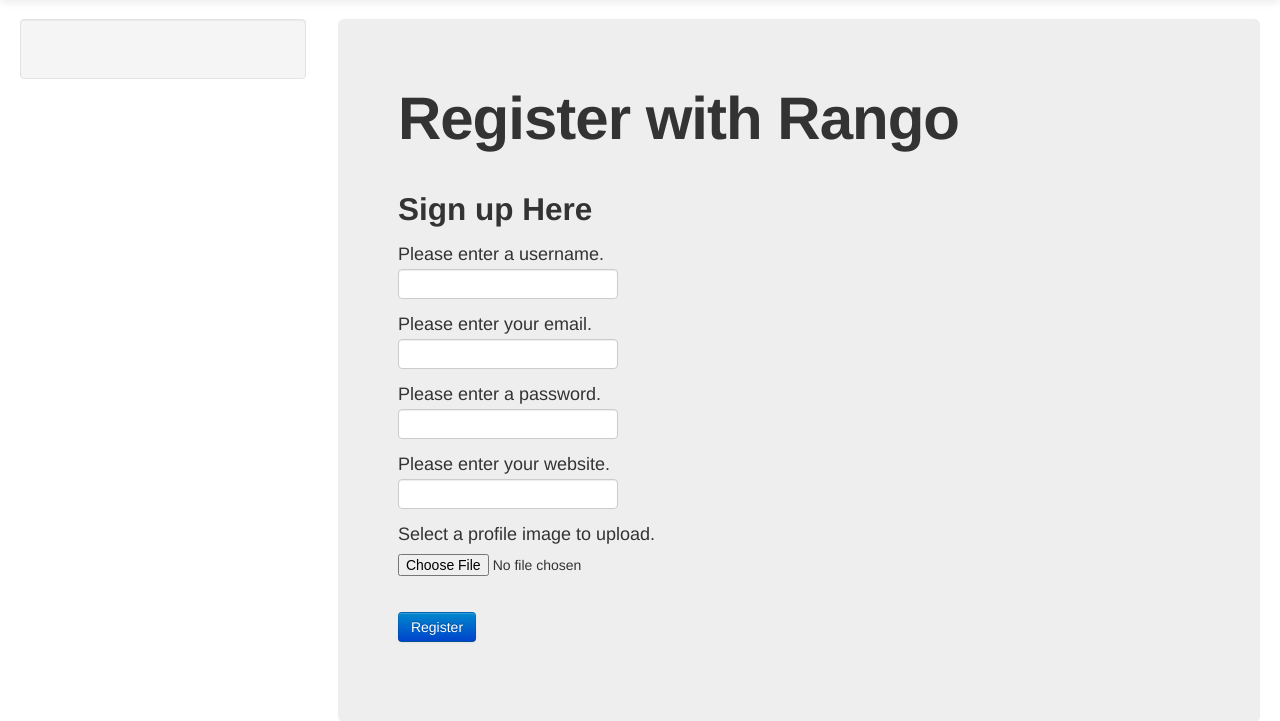
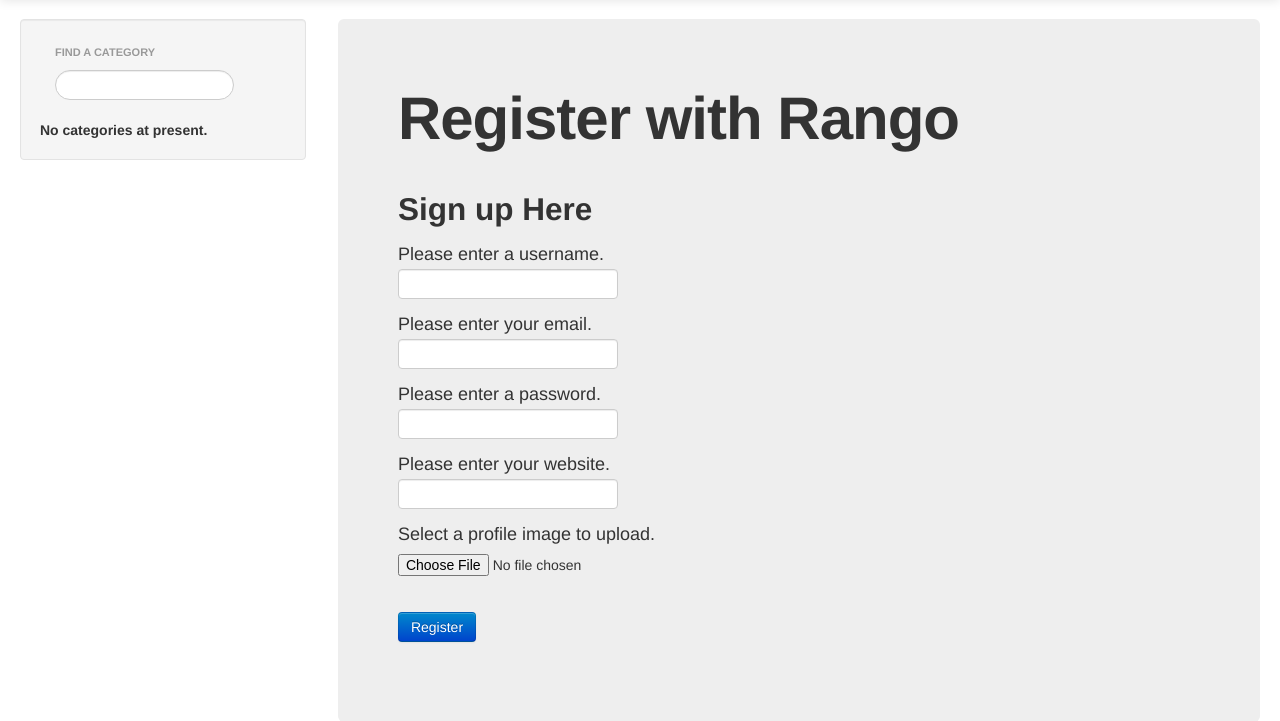
Before and after one commit to manuelgerstner/djangoTest, a Django app: page /DjangoTest/register/ in a window 1280 px wide; the page is wider, and only the part inside the window is pictured. Shown: the part 41-762 px from the top of that part. Run offline with Django 3.2, Linux system fonts and the light colour scheme; parts of the project's set-up code (start-up, migrations or seed data) failed here and were passed over.

Commit message:
Added AJAX category search functionality

```diff
--- a/DjangoTest/urls.py
+++ b/DjangoTest/urls.py
@@ -5,6 +5,7 @@ urlpatterns = patterns('',
         url(r'^$', views.index, name='index'),
         # About page
         url(r'^about/', views.about, name='about'),
+        url(r'^suggest_category/$', views.suggest_category, name='suggest_category'),
         url(r'^add_category/$', views.add_category, name='add_category'),
         url(r'^category/(?P<category_name_url>\w+)/$', views.category, name='category'),
         url(r'^category/(?P<category_name_url>\w+)/add_page/$', views.add_page, name='add_page'),
@@ -12,4 +13,8 @@ urlpatterns = patterns('',
         url(r'^login/$', views.user_login, name='login'),
         url(r'^logout/$', views.user_logout, name='logout'),
         url(r'^restricted/', views.restricted, name='restricted'),
-        url(r'^search/', views.search, name='search'),)
+        url(r'^search/', views.search, name='search'),
+        url(r'^profile/', views.profile, name='profile'),
+        url(r'^goto/', views.track_url, name='track_url'),
+        url(r'^like_category/$', views.like_category, name='like_category'),
+        )
--- a/DjangoTest/views.py
+++ b/DjangoTest/views.py
@@ -4,7 +4,7 @@ __author__ = 'Manuel'
 from django.http import HttpResponse, HttpResponseRedirect
 from django.template import RequestContext
 from django.shortcuts import render_to_response
-from DjangoTest.models import Category, Page
+from DjangoTest.models import Category, Page, UserProfile, User
 from DjangoTest.forms import CategoryForm, PageForm, UserProfileForm, UserForm
 from DjangoTest.bing_search import run_query
 from django.contrib.auth import authenticate, login, logout
@@ -25,6 +25,22 @@ def get_category_list():
      for category in category_list:
         category.url = get_url_from_category_name(category.name)
      return category_list
+
+
+def get_category_list(max_results=0, starts_with=''):
+    cat_list = []
+    if starts_with:
+        cat_list = Category.objects.filter(name__istartswith=starts_with)
+    else:
+        cat_list = Category.objects.all()
+
+    if max_results > 0:
+        if len(cat_list) > max_results:
+            cat_list = cat_list[:max_results]
+
+    for cat in cat_list:
+        cat.url = get_url_from_category_name(cat.name)
+    return cat_list
 
 
 def index(request):
@@ -56,12 +72,17 @@ def index(request):
 
 def about(request):
     context = RequestContext(request)
+    cat_list = get_category_list()
     if request.session.get('visits'):
         count = request.session.get('visits')
     else:
         count = 0
 
-    return render_to_response('rango/about.html', { 'views': count }, context)
+
+    context_dict = {'categories': cat_list,
+                    'views': count }
+
+    return render_to_response('rango/about.html', context_dict, context)
 
 
 def category(request, category_name_url):
@@ -95,6 +116,8 @@ def add_category(request):
     # Get the context from the request.
     context = RequestContext(request)
 
+    cat_list = get_category_list()
+
     # A HTTP POST?
     if request.method == 'POST':
         form = CategoryForm(request.POST)
@@ -116,12 +139,14 @@ def add_category(request):
 
     # Bad form (or form details), no form supplied...
     # Render the form with error messages (if any).
-    return render_to_response('rango/add_category.html', {'form': form}, context)
+    return render_to_response('rango/add_category.html', {'categories': cat_list, 'form': form}, context)
 
 
 def add_page(request, category_name_url):
     # Get the context from the request.
     context = RequestContext(request)
+
+    cat_list = get_category_list()
 
     category_name = get_category_name_from_url(category_name_url)
 
@@ -141,7 +166,7 @@ def add_page(request, category_name_url):
             except Category.DoesNotExist:
                 # If we get here, the category does not exist.
                 # Go back and render the add category form as a way of saying the category does not exist.
-                return render_to_response('rango/add_category.html', {}, context)
+                return render_to_response('rango/add_category.html', {'categories': cat_list}, context)
 
             # Also, create a default value for the number of views.
             page.views = 0
@@ -158,8 +183,7 @@ def add_page(request, category_name_url):
 
     return render_to_response( 'rango/add_page.html',
             {'category_name_url': category_name_url,
-             'category_name': category_name, 'form': form},
-             context)
+             'category_name': category_name,'categories': cat_list, 'form': form}, context)
 
 
 def register(request):
@@ -271,7 +295,9 @@ def user_login(request):
 @login_required
 def restricted(request):
     context = RequestContext(request)
-    return HttpResponse("Since you're logged in, you can see this text!", {}, context)
+    cat_list = get_category_list()
+    context_dict = {'categories': cat_list}
+    return render_to_response('rango/restricted.html', context_dict, context)
 
 @login_required
 def user_logout(request):
@@ -294,3 +320,74 @@ def search(request):
             result_list = run_query(query)
 
     return render_to_response('rango/search.html', {'result_list': result_list}, context)
+
+
+@login_required
+def profile(request):
+    context = RequestContext(request)
+
+    cat_list = get_category_list()
+    context_dict = {'categories': cat_list}
+
+    usr = User.objects.get(username=request.user)
+
+    try:
+        user_profile = UserProfile.objects.get(user=usr)
+    except:
+        user_profile = None
+
+    context_dict['user'] = usr
+    context_dict['userprofile'] = user_profile
+
+    return render_to_response('rango/profile.html', context_dict, context)
+
+
+def track_url(request):
+
+    if request.method == 'GET':
+        # Gather the username and password provided by the user.
+        # This information is obtained from the login form.
+        page_id = request.GET.get('page_id')
+        if page_id:
+            try:
+                page = Page.objects.get(id=page_id)
+                page.views = page.views + 1
+                page.save()
+            except:
+                pass
+            if page:
+                return HttpResponseRedirect(page.url)
+            else:
+                return HttpResponseRedirect('/DjangoTest/')
+        else:
+            return HttpResponseRedirect('/DjangoTest/')
+    else:
+        return HttpResponseRedirect('/DjangoTest/')
+
+
+@login_required
+def like_category(request):
+    cat_id = None
+    if request.method == 'GET':
+        cat_id = request.GET['category_id']
+
+    likes = 0
+    if cat_id:
+        category = Category.objects.get(id=int(cat_id))
+        if category:
+            likes = category.likes + 1
+            category.likes = likes
+            category.save()
+
+        return HttpResponse(likes)
+
+
+def suggest_category(request):
+    context = RequestContext(request)
+    cat_list = []
+    starts_with = ''
+    if request.method == 'GET':
+        starts_with = request.GET['suggestion']
+        cat_list = get_category_list(8, starts_with)
+
+    return render_to_response('rango/category_list.html', {'cat_list': cat_list }, context)
--- /dev/null
+++ b/static/js/rango-ajax.js
@@ -0,0 +1,23 @@
+/**
+ * Created by Manuel on 01.07.14.
+ */
+$(document).ready(function() {
+
+        $('#likes').click(function() {
+           var catid;
+            catid = $(this).attr("data-catid");
+            $.get('/DjangoTest/like_category/', { category_id: catid }, function(data) {
+               $('#like-count').html(data);
+               $('#likes').hide();
+            });
+        });
+
+        $('#suggestion').keyup(function(){
+            var query;
+            query = $(this).val();
+            $.get('/DjangoTest/suggest_category/', { suggestion: query }, function(data){
+               $('#cats').html(data)
+            });
+        });
+
+});
--- a/templates/rango/base.html
+++ b/templates/rango/base.html
@@ -36,6 +36,7 @@
                            {% if user.is_authenticated %}
                             <li><a href="/DjangoTest/restricted/">Restricted</a></li>
                             <li><a href="/DjangoTest/add_category/">Add Category</a></li>
+                            <li><a href="/DjangoTest/profile/">Profile</a></li>
                            {% endif %}
                            <li><a href="/DjangoTest/about/">About</a></li>
                        </ul>
@@ -49,9 +50,16 @@
             <div class="row-fluid">
                 <div class="span3">
                     <div class="well sidebar-nav">
-                        {% if categories %}
-                        {% include "rango/category_list.html" %}
-                        {% endif %}
+                               <ul class="nav nav-list">
+                                        <li class="nav-header">Find a Category</li>
+                                        <form>
+                                        <label></label>
+                                        <li><input  class="search-query span10" type="text" name="suggestion" value="" id="suggestion" /></li>
+                                        </form>
+                                </ul>
+                            <div id="cats">
+                                {% include 'rango/category_list.html' with cat_list=cat_list %}
+                            </div>
                     </div>
                     <!--/.well -->
                 </div>
@@ -74,5 +82,6 @@
         </footer>
         <script src="{% static 'js/jquery-2.1.1.min.js' %}"></script>
         <script src="{% static 'js/bootstrap.min.js' %}"></script>
+        <script src="{% static "js/rango-ajax.js" %}"></script>
     </body>
 </html>
--- a/templates/rango/category_list.html
+++ b/templates/rango/category_list.html
@@ -1,8 +1,7 @@
 
-        <h2>Top Five Categories</h2>
-        {% if categories %}
+        {% if cat_list %}
         <ul>
-            {% for category in categories %}
+            {% for category in cat_list %}
             <li><a href="/DjangoTest/category/{{ category.url }}">{{ category.name }}</a></li>
             {% endfor %}
         </ul>
--- a/templates/rango/register.html
+++ b/templates/rango/register.html
@@ -11,9 +11,9 @@
         {% if registered %}
         <p>Thank you for registering.</p>
 
-        <p><a href="/rango/login/">Login</a> when you are ready to rango.</p>
+        <p><a href="/DjangoTest/login/">Login</a> when you are ready to rango.</p>
         {% else %}
-        <form class="form-signin span8" id="user_form" method="post" action="/rango/register/"
+        <form class="form-signin span8" id="user_form" method="post" action="/DjangoTest/register/"
               enctype="multipart/form-data">
             {% csrf_token %}
             <h2 class="form-signin-heading">Sign up Here</h2>
```
Also changed, not shown: templates/rango/category.html (+15 -4 lines), templates/rango/profile.html (added, +17 -0 lines), templates/rango/restricted.html (added, +12 -0 lines), templates/rango/search.html (+9 -6 lines).
